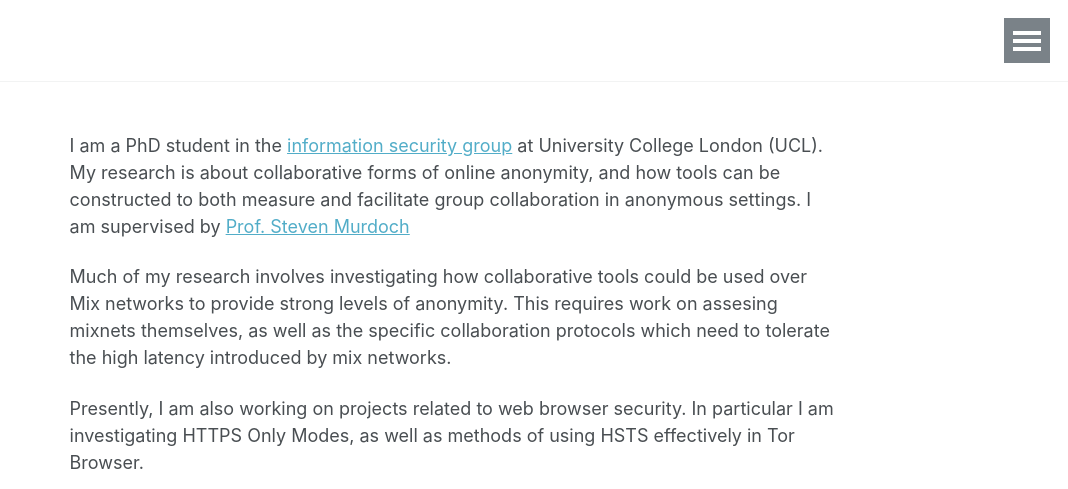
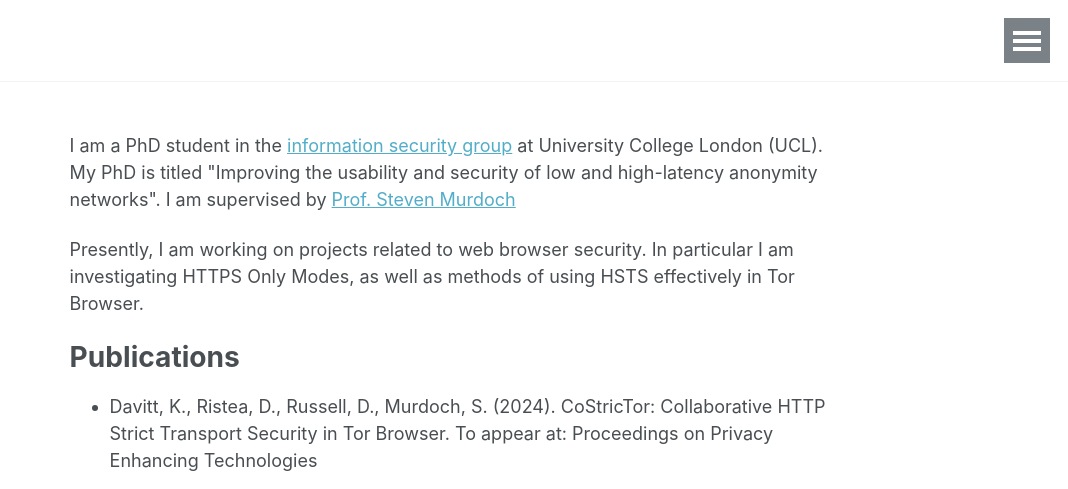
Before and after one commit to KillianDavitt/KillianDavitt.github.io, a plain HTML site: page index.html in a window 1280 px wide. Shown: the top 489 px of the page, 212-1280 px from the left. Drawn offline with nearby package versions, Linux system fonts and the light colour scheme; some packages are replaced by stand-ins of ours; some icons are missing.

Commit message:
Update index.html

```diff
--- a/index.html
+++ b/index.html
@@ -266,11 +266,11 @@
 
 
       <section class="page__content" itemprop="text">
-        <p>I am a PhD student in the <a href="https://sec.cs.ucl.ac.uk">information security group</a> at University College London (UCL). My research is about collaborative forms of online anonymity, and how tools can be constructed to both measure and facilitate group collaboration in anonymous settings. I am supervised by <a href="https://murdoch.is">Prof. Steven Murdoch</a></p>
+        <p>I am a PhD student in the <a href="https://sec.cs.ucl.ac.uk">information security group</a> at University College London (UCL). My PhD is titled "Improving the usability and security of low and high-latency anonymity networks". I am supervised by <a href="https://murdoch.is">Prof. Steven Murdoch</a></p>
 
-<p>Much of my research involves investigating how collaborative tools could be used over Mix networks to provide strong levels of anonymity. This requires work on assesing mixnets themselves, as well as the specific collaboration protocols which need to tolerate the high latency introduced by mix networks.</p>
 
-<p>Presently, I am also working on projects related to web browser security. In particular I am investigating HTTPS Only Modes, as well as methods of using HSTS effectively in Tor Browser.</p>
+
+<p>Presently, I am working on projects related to web browser security. In particular I am investigating HTTPS Only Modes, as well as methods of using HSTS effectively in Tor Browser.</p>
 
 <h1 id="publications">Publications</h1>
 
```
